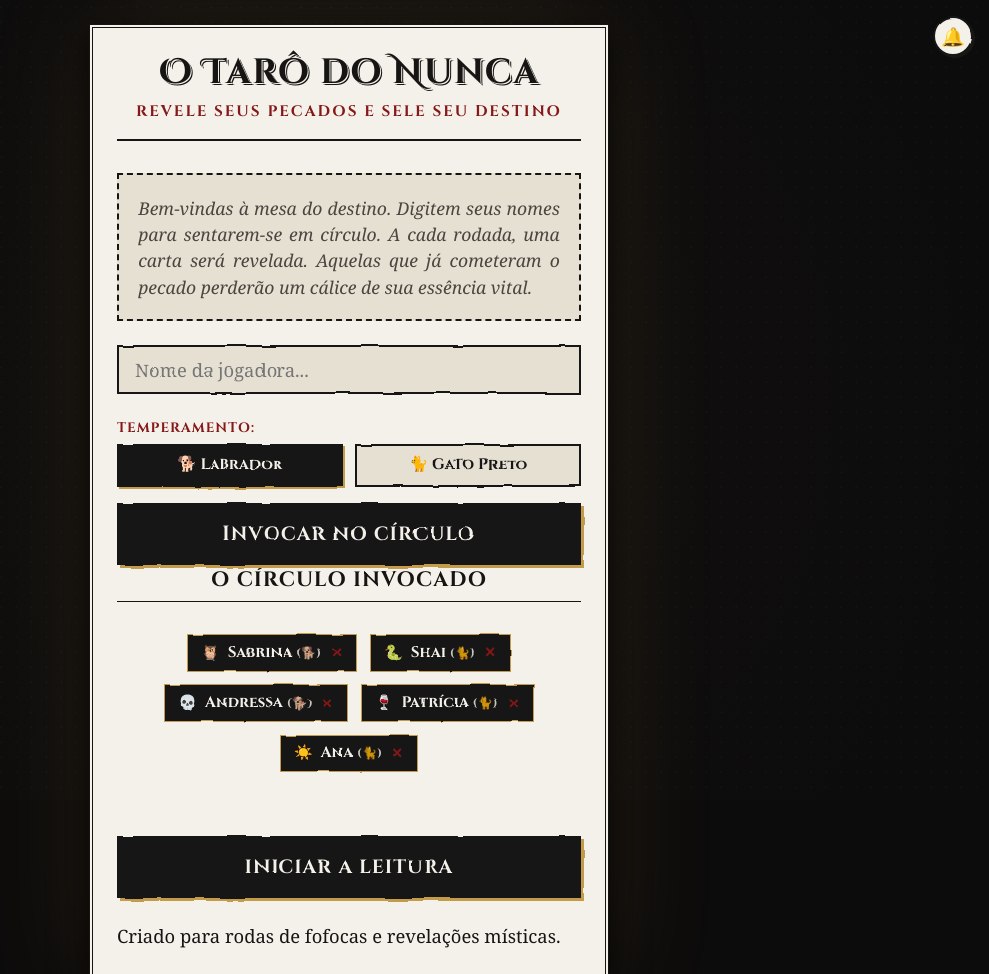
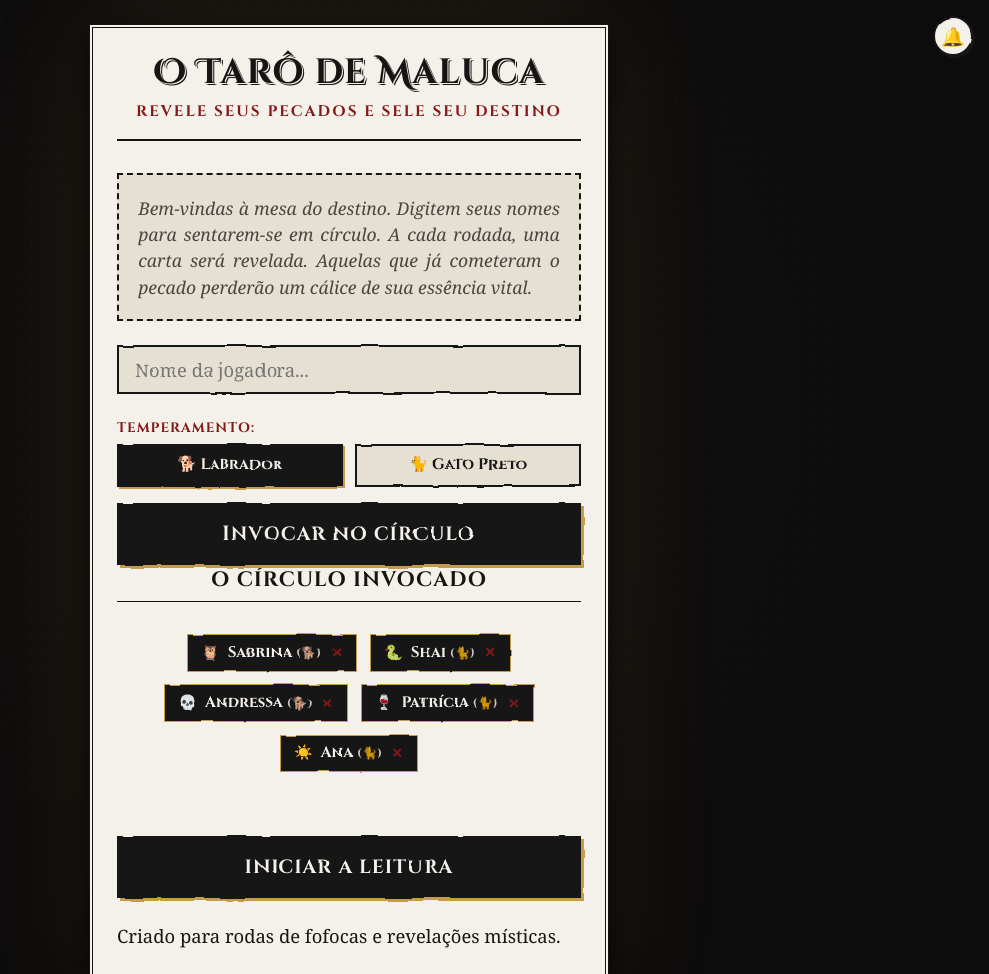
Before and after one commit to anavvanzin/tarot-de-maluca, a plain HTML site: page index.html in a window 1280 px wide. Shown: the top 974 px of the page, without its empty margins (291-1280 px from the left). Drawn offline with Linux system fonts and the light colour scheme; a web font is replaced by a local one.

Commit message:
style: renomeia o título do jogo para O Tarô de Maluca

```diff
--- a/index.html
+++ b/index.html
@@ -3,7 +3,7 @@
 <head>
     <meta charset="UTF-8">
     <meta name="viewport" content="width=device-width, initial-scale=1.0">
-    <title>O Tarô do Nunca | Jogo de Confissões Místicas</title>
+    <title>O Tarô de Maluca | Jogo de Confissões Sáficas</title>
     <!-- Google Fonts for Mystical Tarot & Woodcut style -->
     <link rel="preconnect" href="https://fonts.googleapis.com">
     <link rel="preconnect" href="https://fonts.gstatic.com" crossorigin>
@@ -24,7 +24,7 @@
 
         <!-- Header -->
         <header class="app-header">
-            <h1 class="mystic-title">O Tarô do Nunca</h1>
+            <h1 class="mystic-title">O Tarô de Maluca</h1>
             <p class="mystic-subtitle">Revele seus pecados e sele seu destino</p>
         </header>
 
```
